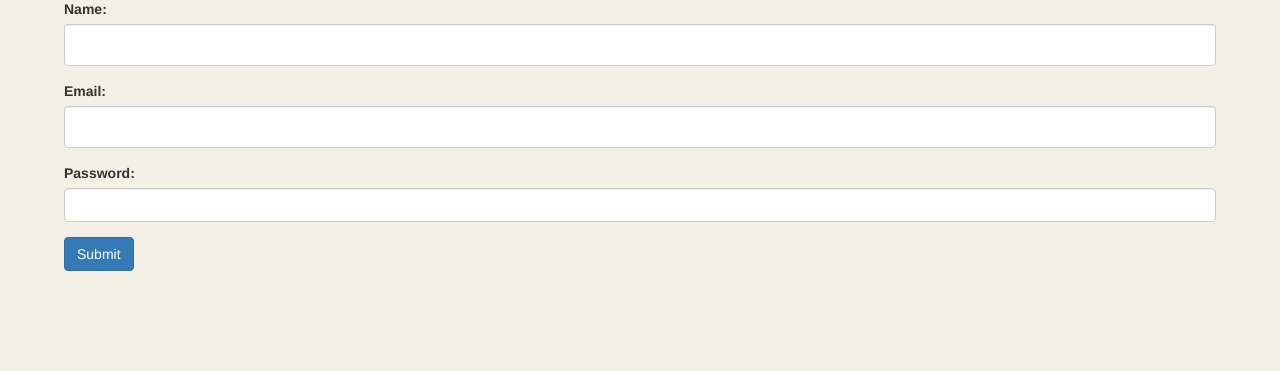
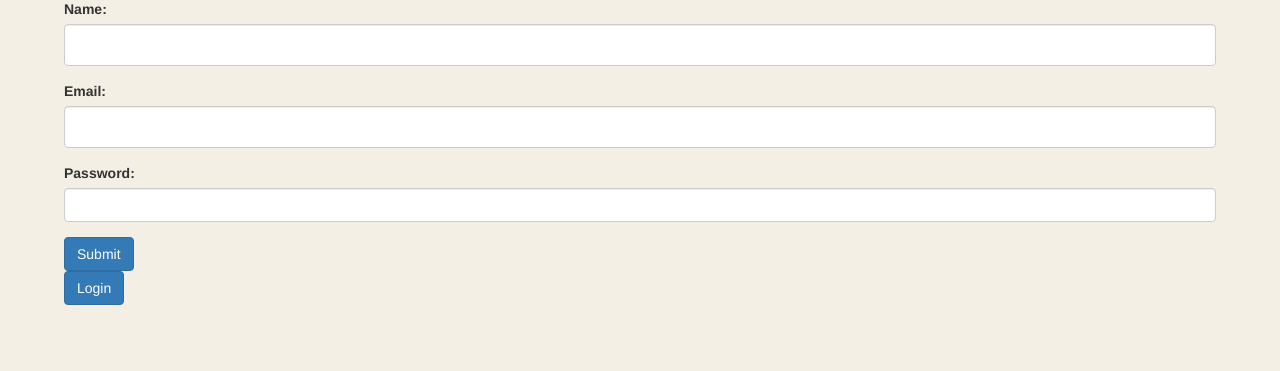
Before and after one commit to nkp1111/python-projects, a Flask app: page /register in a window 1280 px wide. Shown: the part 135-506 px from the top of the page. Run offline with Flask 3, Linux system fonts and the light colour scheme; some libraries are stand-ins or nearby versions.

Commit message:
Feat: add flask login and refactor functions name

```diff
--- a/8.todo_list/main.py
+++ b/8.todo_list/main.py
@@ -8,6 +8,7 @@ from flask_sqlalchemy import SQLAlchemy
 from datetime import datetime
 from sqlalchemy.orm import relationship
 from werkzeug.security import generate_password_hash, check_password_hash
+from flask_login import UserMixin, LoginManager, current_user, login_user, logout_user, login_required
 
 from form import AddTaskForm, RegisterForm, LoginForm
 
@@ -17,7 +18,16 @@ app.config["SQLALCHEMY_DATABASE_URI"] = "sqlite:///todo_list.db"
 Bootstrap(app)
 db = SQLAlchemy(app)
 
-current_tasks = []
+login_manager = LoginManager()
+login_manager.init_app(app)
+
+
+# -------------------------------------
+# flask login
+@login_manager.user_loader
+def load_user(user_id):
+    return User.query.get(user_id)
+
 
 # ---------------------------------------
 #  database
@@ -30,7 +40,7 @@ class ToDoTask(db.Model):
     user_id = db.Column(db.Integer, db.ForeignKey("user.id"))
 
 
-class User(db.Model):
+class User(db.Model, UserMixin):
     id = db.Column(db.Integer, primary_key=True)
     name = db.Column(db.String(500), nullable=False)
     email = db.Column(db.String(500), nullable=False, unique=True)
@@ -121,7 +131,7 @@ def delete_task(task_id):
 # ----------
 # user route
 @app.route("/register", methods=["GET", "POST"])
-def register_user():
+def register():
     form = RegisterForm()
     if form.validate_on_submit():
         with app.app_context():
@@ -139,34 +149,41 @@ def register_user():
             )
             db.session.add(new_user)
             db.session.commit()
-            # print("login user")
-
+            login_user(new_user)
         return redirect(url_for('home'))
-
     return render_template("register.html", form=form)
 
 
 @app.route("/login", methods=["GET", "POST"])
-def login_user():
+def login():
     form = LoginForm()
     if form.validate_on_submit():
         user = User.query.filter_by(email=form.email.data).first()
         if not user:
             flash("You have to register first.")
-            return redirect(url_for("register_user"))
+            return redirect(url_for("register"))
         if user and not check_password_hash(user.password, form.password.data):
             flash("Incorrect password.")
-            return redirect(url_for("login_user"))
+            return redirect(url_for("login"))
         else:
             print(f"Welcome, {user.name}")
-            return redirect(url_for("home"))
+            login_user(user)
+        return redirect(url_for("home"))
 
     return render_template("register.html", form=form, login="true")
 
 
+@login_required
 @app.route("/logout")
-def logout_user():
+def logout():
     print("logout user")
+    logout_user()
+    with app.app_context():
+        tasks = ToDoTask.query.filter_by(user_id=None)
+        for task in tasks:
+            db.session.delete(task)
+            db.session.commit()
+
     return redirect(url_for("home"))
 
 
--- a/8.todo_list/templates/index.html
+++ b/8.todo_list/templates/index.html
@@ -4,6 +4,10 @@
 <!--body-->
 {% block content %}
 <h1 class="main-heading">My Todo List</h1>
+
+{% if current_user.name: %}
+<h2>Welcome, {{ current_user.name }}</h2>
+{% endif %}
 
 {{ wtf.quick_form(form, novalidate=True) }}
 
--- a/8.todo_list/templates/partials/header.html
+++ b/8.todo_list/templates/partials/header.html
@@ -19,9 +19,9 @@ Todo List
         <Span>_</Span>
     </div>
     <div class="btn-holder">
-        <a class="btn btn-primary" href="{{ url_for('register_user') }}">Register</a>
-        <a class="btn btn-primary" href="{{ url_for('login_user') }}">Login</a>
-        <a class="btn btn-danger" href="{{ url_for('logout_user') }}">Logout</a>
+        <a class="btn btn-primary" href="{{ url_for('register') }}">Register</a>
+        <a class="btn btn-primary" href="{{ url_for('login') }}">Login</a>
+        <a class="btn btn-danger" href="{{ url_for('logout') }}">Logout</a>
     </div>
 </header>
 {% endblock %}
--- a/8.todo_list/templates/register.html
+++ b/8.todo_list/templates/register.html
@@ -18,4 +18,9 @@
 {% endwith %}
 
 {{ wtf.quick_form(form, novalidate=True, button_map={'submit': 'primary'}) }}
+
+{% if not login: %}
+<a class="btn btn-primary" href="{{ url_for('login') }}">Login</a>
+{% endif %}
+
 {% endblock %}
```
Also changed, not shown: 8.todo_list/instance/todo_list.db.
